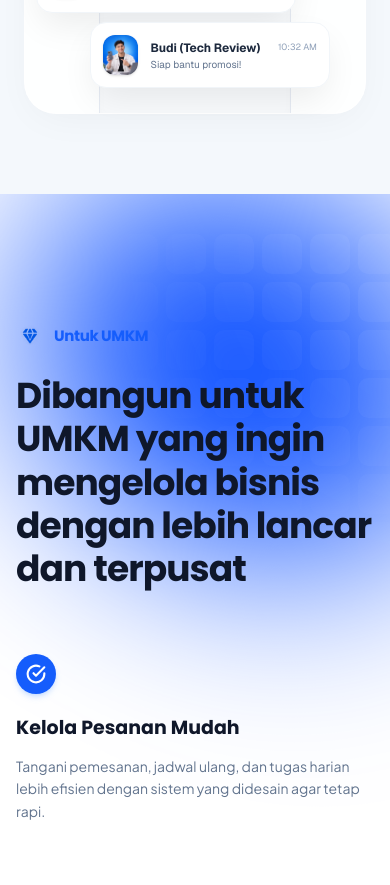
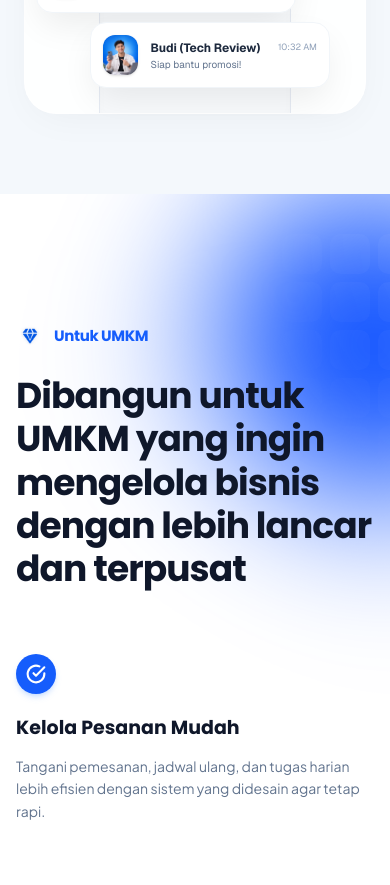
Before and after one commit to Radhyy/bizkit_umkmtools, a Next.js app: page / in a window 390 px wide. Shown: the part 5376-6261 px from the top of the page. Built offline with nearby package versions, Linux system fonts and the light colour scheme.

Commit message:
style(landing): shift blue glow background to the right on mobile to avoid overlapping text

```diff
--- a/src/app/page.tsx
+++ b/src/app/page.tsx
@@ -607,14 +607,14 @@ export default function Home() {
             whileInView={{ opacity: 1, scale: 1 }}
             transition={{ duration: 1.2, ease: "easeOut" }}
             viewport={{ once: true }}
-            className="absolute top-0 -right-20 md:top-20 md:right-[-200px] w-[450px] h-[350px] bg-[#0047FF] rounded-[100%] blur-[100px] rotate-[30deg] pointer-events-none z-0"
+            className="absolute top-0 -right-36 sm:-right-20 md:top-20 md:right-[-200px] w-[320px] sm:w-[450px] md:w-[450px] h-[300px] sm:h-[350px] md:h-[350px] bg-[#0047FF] rounded-[100%] blur-[80px] sm:blur-[100px] rotate-[30deg] pointer-events-none z-0"
          ></motion.div>
          <motion.div
             initial={{ opacity: 0 }}
             whileInView={{ opacity: 1 }}
             transition={{ duration: 1.5, delay: 0.3 }}
             viewport={{ once: true }}
-            className="absolute top-10 -right-20 md:top-28 md:right-[-250px] w-[400px] h-[400px] pointer-events-none z-0"
+            className="absolute top-10 -right-36 sm:-right-20 md:top-28 md:right-[-250px] w-[300px] sm:w-[400px] md:w-[400px] h-[300px] sm:h-[400px] md:h-[400px] pointer-events-none z-0"
             style={{ maskImage: 'radial-gradient(circle at top right, black 20%, transparent 70%)', WebkitMaskImage: 'radial-gradient(circle at top right, black 20%, transparent 70%)' }}
          >
             <div className="w-full h-full bg-white/5 backdrop-blur-[4px]"
```
